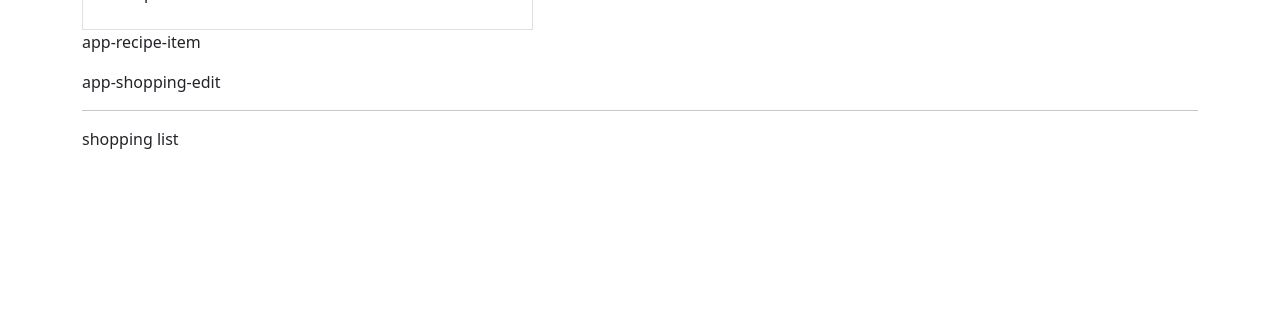
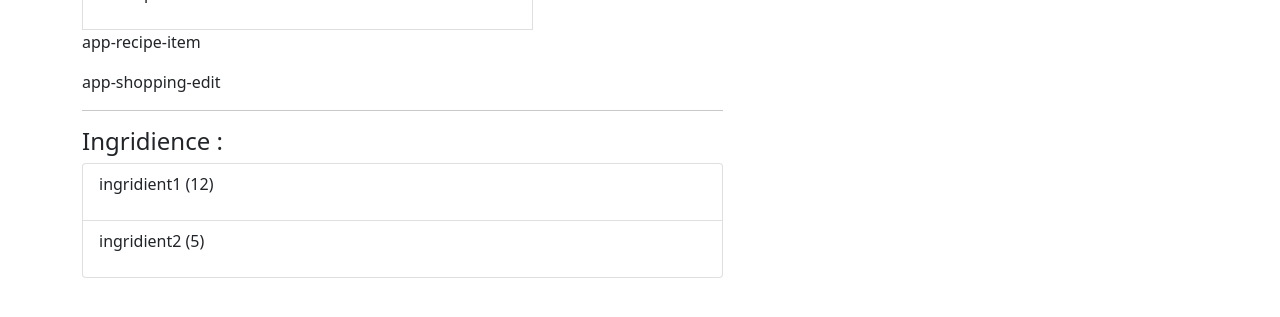
Before and after one commit to Anton6896/angular_zerotohero, an Angular app: page / in a window 1280 px wide. Shown: the part 307-624 px from the top of the page. Built offline with nearby package versions, Linux system fonts and the light colour scheme.

Commit message:
ingridience added

```diff
--- a/src/app/components/shoping/shoping-list/shoping-list.component.html
+++ b/src/app/components/shoping/shoping-list/shoping-list.component.html
@@ -1,7 +1,16 @@
 <div class="row">
-  <div class="col-xs-10">
+  <div class="col-md-7">
     <app-shoping-edit></app-shoping-edit>
     <hr>
-    <p> shopping list </p>
+    <h4> Ingridience :</h4>
+
+    <ul class="list-group">
+      <a class="list-group-item" *ngFor="let ingrid of ingresientsList" style="cursor: pointer;">
+        <p>{{ ingrid.name }} ({{ ingrid.amount }})</p>
+
+      </a>
+    </ul>
   </div>
+
+  <div class="col-md-5"></div>
 </div>
--- a/src/app/components/shoping/shoping-list/shoping-list.component.ts
+++ b/src/app/components/shoping/shoping-list/shoping-list.component.ts
@@ -1,4 +1,5 @@
 import { Component, OnInit } from '@angular/core';
+import { Ingridient } from '../../../shared/ingridient.model'
 
 @Component({
   selector: 'app-shoping-list',
@@ -6,6 +7,10 @@ import { Component, OnInit } from '@angular/core';
   styleUrls: ['./shoping-list.component.css']
 })
 export class ShopingListComponent implements OnInit {
+  ingresientsList: Ingridient[] = [
+    new Ingridient('ingridient1', '', 12),
+    new Ingridient('ingridient2', '', 5),
+  ]
 
   constructor() { }
 
--- /dev/null
+++ b/src/app/shared/ingridient.model.ts
@@ -0,0 +1,7 @@
+export class Ingridient {
+    constructor(
+        public name: string,
+        public description: string,
+        public amount: number
+    ) { }
+}
```
